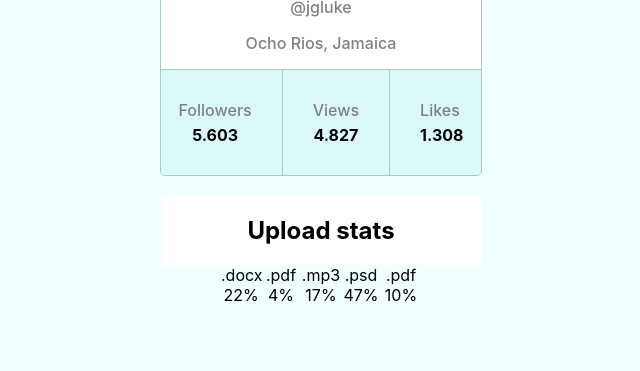
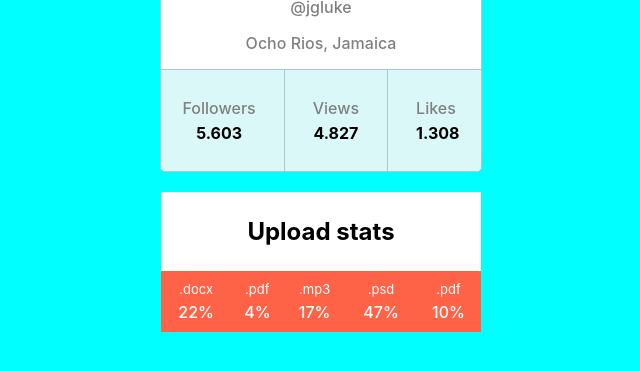
Before and after one commit to MaksymFrankov/goit-react-hw-01-components, a React (Create React App) app: page / in a window 1280 px wide. Shown: the part 215-586 px from the top of the page, without its empty margins (319-959 px from the left). Built offline with nearby package versions, Linux system fonts and the light colour scheme.

Commit message:
2nd task css

```diff
--- a/src/components/Profile/Profile.module.css
+++ b/src/components/Profile/Profile.module.css
@@ -30,7 +30,7 @@ padding: 0;
 }
 
 .stats_item {
-   padding: 30px;
+   padding: 28px;
 
 }
 .stats_item:nth-child(even) {
--- a/src/components/Statistics/Statistic.module.css
+++ b/src/components/Statistics/Statistic.module.css
@@ -2,19 +2,41 @@ ul{
     margin: 0;
 }
 .statistics {
-    max-width: 320px;
+    width: 320px;
     height: auto;
     margin: 0 auto;
     text-align: center;
+    margin-top: 20px;
 }
 .title {
     background: white;
-    padding-top: 20px;
-    padding-bottom: 20px;
+    padding: 25px 0px;
     margin: 0;
-    margin-top: 20px;
 }
-.item{
-    max-width: 40px;
-    display: inline-block;
+.stat_list {
+/* justify-content: flex; */
+display: table;
+width: 100%;
+/* flex-direction: column; */
+/* grid-template-columns: repeat(auto-fit, minmax(10em, 20em)); */
 }
+.item {
+    /* flex-shrink: ; */
+    /* display: inline-block; */
+    background-color: tomato;
+    padding: 10px 0px;
+    display: table-cell;
+}
+
+.label {
+    font-size: small;
+    display: block;
+    color: white;
+}
+
+.percentage {
+    color: white;
+    font-weight: 500;
+    padding-top: 5px;
+    display: block;
+}
--- a/src/components/Statistics/StatisticList.jsx
+++ b/src/components/Statistics/StatisticList.jsx
@@ -1,14 +1,13 @@
-
 import css from './Statistic.module.css'
 
-function StatisticList({ data })
+function StatisticList({ title, data })
 {
     return (
     <section className={css.statistics}>
             <h2 className={css.title}>Upload stats</h2>
             <ul className={css.stat_list}>
         {data.map(data => (
-            <li className={css.item} key={data.id}>
+            <li id={data.id} className={css.item} key={data.id}>
                 <span className={css.label}>{data.label}</span>
                 <span className={css.percentage}> {data.percentage}%</span>
             </li>
--- a/src/index.css
+++ b/src/index.css
@@ -7,7 +7,7 @@ body {
     sans-serif;
   -webkit-font-smoothing: antialiased;
   -moz-osx-font-smoothing: grayscale;
-  background-color: azure;
+  background-color: aqua;
 }
 
 code {
--- /dev/null
+++ b/src/utils/colorSwitcher.js
@@ -0,0 +1,5 @@
+function getRandomHexColor() {
+    return `#${Math.floor(Math.random() * 16777215).toString(16)}`;
+};
+
+export default getRandomHexColor;
```
